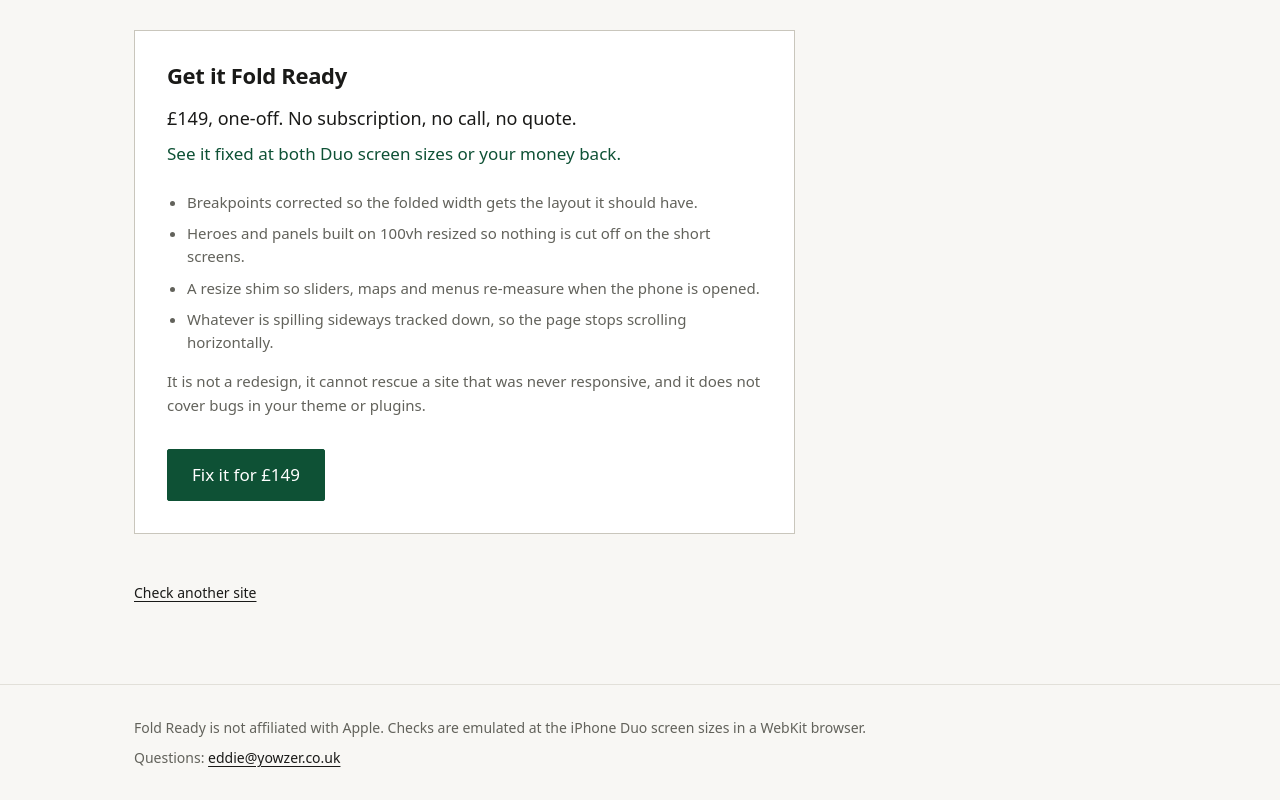
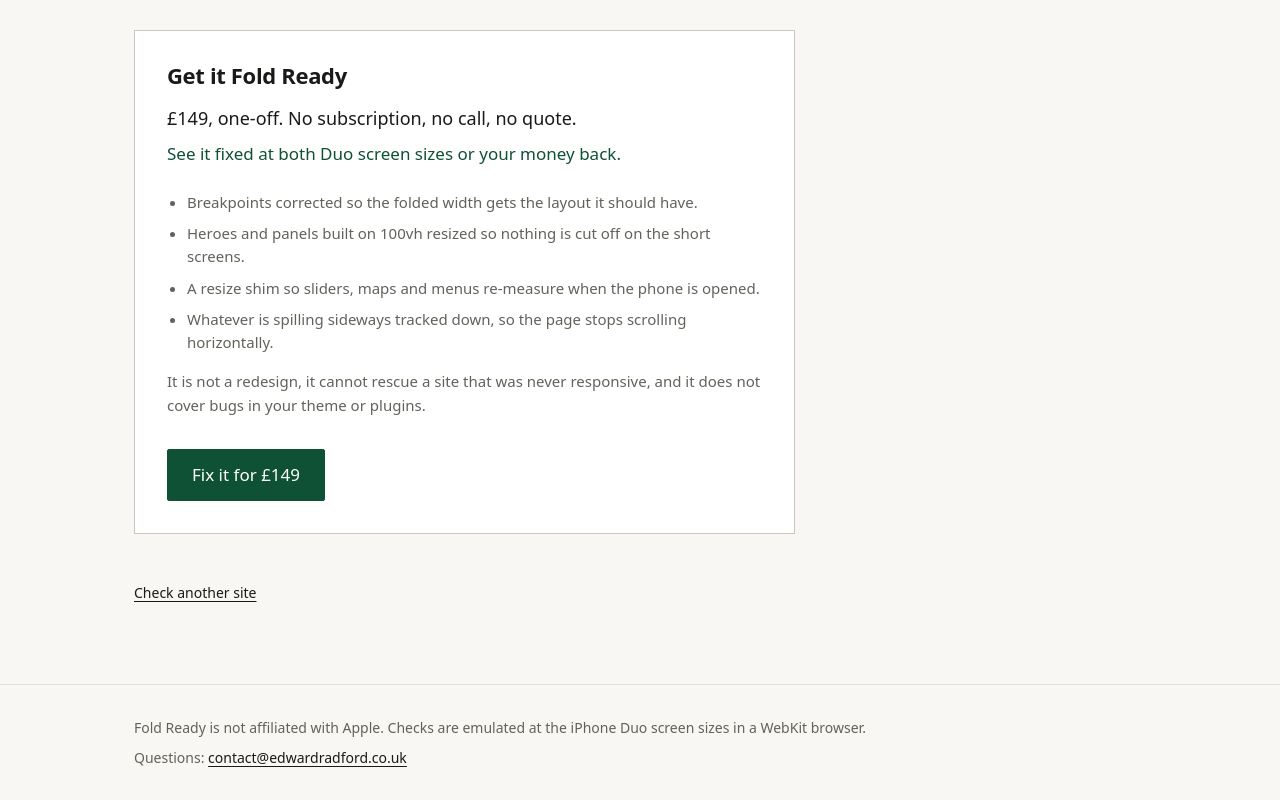
Before and after one commit to EdwardRadford/foldready, a Next.js app: page /r/sample in a window 1280 px wide. Shown: the part 5018-5818 px from the top of the page. Built offline with nearby package versions, Linux system fonts and the light colour scheme.

Commit message:
Use contact@edwardradford.co.uk everywhere

```diff
--- a/app/_components/ResultView.tsx
+++ b/app/_components/ResultView.tsx
@@ -124,7 +124,7 @@ export default function ResultView({ result }: { result: Result }) {
           <div className="btn-row">
             <a
               className="btn"
-              href={`mailto:eddie@yowzer.co.uk?subject=${encodeURIComponent(`Fold Ready: ${url}`)}`}
+              href={`mailto:contact@edwardradford.co.uk?subject=${encodeURIComponent(`Fold Ready: ${url}`)}`}
             >
               Email Ed
             </a>
@@ -148,7 +148,7 @@ export default function ResultView({ result }: { result: Result }) {
           <div className="btn-row">
             <a
               className="btn"
-              href={`mailto:eddie@yowzer.co.uk?subject=${encodeURIComponent(`Fold Ready: ${shown}`)}`}
+              href={`mailto:contact@edwardradford.co.uk?subject=${encodeURIComponent(`Fold Ready: ${shown}`)}`}
             >
               Email me about this site
             </a>
--- a/app/fix/[id]/page.tsx
+++ b/app/fix/[id]/page.tsx
@@ -27,9 +27,9 @@ export default async function FixPage({ params }: { params: Promise<{ id: string
       <Offer hideHeading />
 
       <section className="calm">
-        <p>Checkout is coming; email eddie@yowzer.co.uk to go first.</p>
+        <p>Checkout is coming; email contact@edwardradford.co.uk to go first.</p>
         <div className="btn-row">
-          <a className="btn" href={`mailto:eddie@yowzer.co.uk?subject=${encodeURIComponent(subject)}`}>
+          <a className="btn" href={`mailto:contact@edwardradford.co.uk?subject=${encodeURIComponent(subject)}`}>
             Email me to go first
           </a>
           <Link className="btn btn-quiet" href={`/r/${id}`}>
--- a/app/layout.tsx
+++ b/app/layout.tsx
@@ -28,7 +28,7 @@ export default function RootLayout({ children }: { children: React.ReactNode })
               sizes in a WebKit browser.
             </p>
             <p>
-              Questions: <a href="mailto:eddie@yowzer.co.uk">eddie@yowzer.co.uk</a>
+              Questions: <a href="mailto:contact@edwardradford.co.uk">contact@edwardradford.co.uk</a>
             </p>
           </div>
         </footer>
```
Also changed, not shown: 1 other file (tests, documents, lock files or other folders).
